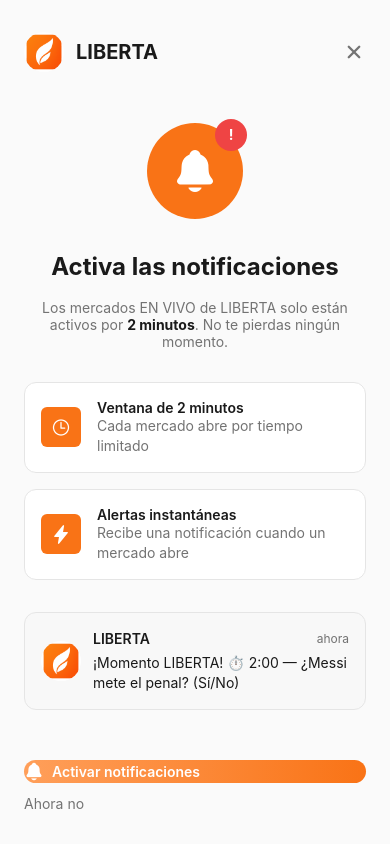
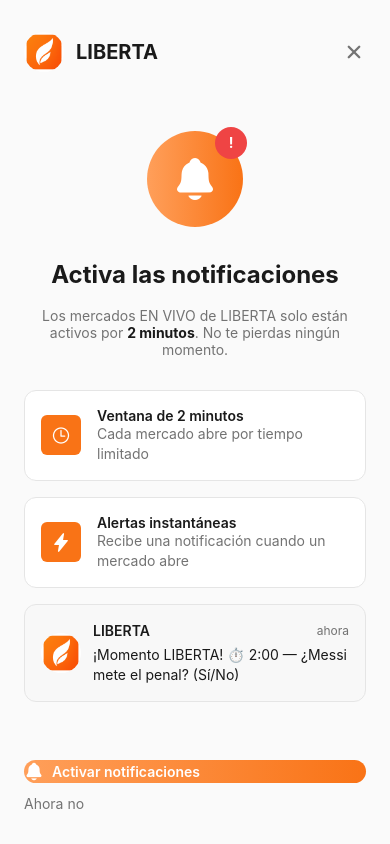
Before and after one commit to RBA123/POSTA, a React Native app: screen /Notifications in a window 390 px wide. Built offline with nearby package versions, Linux system fonts and the light colour scheme.

Commit message:
feat: add gradient background to notification icon for enhanced visual appeal

```diff
--- a/screens/NotificationsScreen.tsx
+++ b/screens/NotificationsScreen.tsx
@@ -1,6 +1,7 @@
 import React, { useState } from "react";
 import { View, Text, ScrollView, Image, Pressable } from "react-native";
 import { SafeAreaView } from "react-native-safe-area-context";
+import { LinearGradient } from "expo-linear-gradient";
 import { useNavigation } from "@react-navigation/native";
 import type { NavigationProp } from "@react-navigation/native";
 import { Ionicons } from "@expo/vector-icons";
@@ -68,7 +69,19 @@
         <View className="items-center">
           {/* Bell Icon */}
           <View className="relative mb-8">
-            <View className="w-24 h-24 rounded-full bg-primary items-center justify-center">
+            <View className="w-24 h-24 rounded-full items-center justify-center overflow-hidden">
+              <LinearGradient
+                colors={[Colors.primary400, Colors.primary500]}
+                start={{ x: 0, y: 0 }}
+                end={{ x: 1, y: 0 }}
+                style={{
+                  position: "absolute",
+                  left: 0,
+                  right: 0,
+                  top: 0,
+                  bottom: 0,
+                }}
+              />
               <Ionicons name="notifications" size={48} color="white" />
             </View>
             <View className="absolute -top-1 -right-1 w-8 h-8 rounded-full bg-destructive items-center justify-center">
@@ -89,7 +102,7 @@
           </View>
 
           {/* Features */}
-          <View className="w-full gap-4 mb-8">
+          <View className="w-full gap-4 mb-4">
             <View className="flex-row items-center gap-4 p-4 bg-card rounded-[12px] border border-border overflow-hidden">
               <View className="w-10 h-10 rounded-[6px] bg-primary items-center justify-center">
                 <Ionicons name="time-outline" size={20} color="white" />
```
